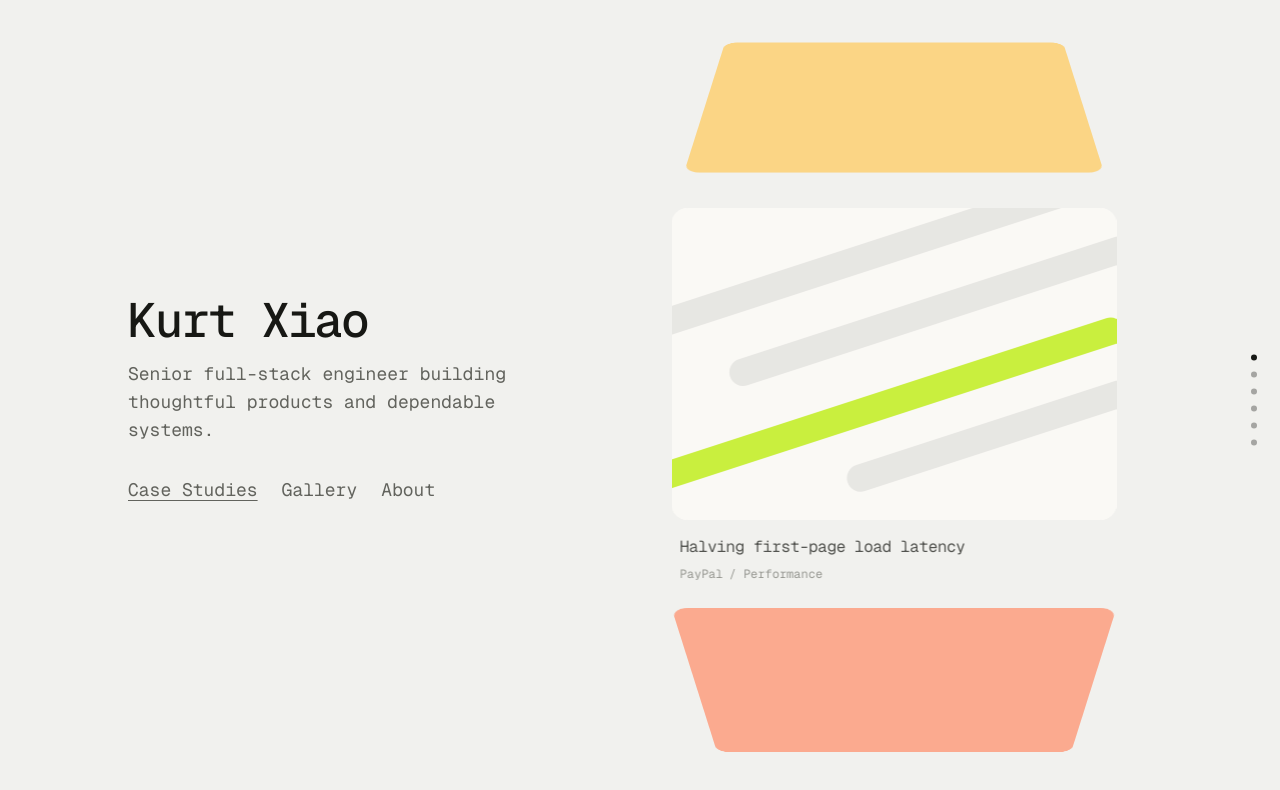
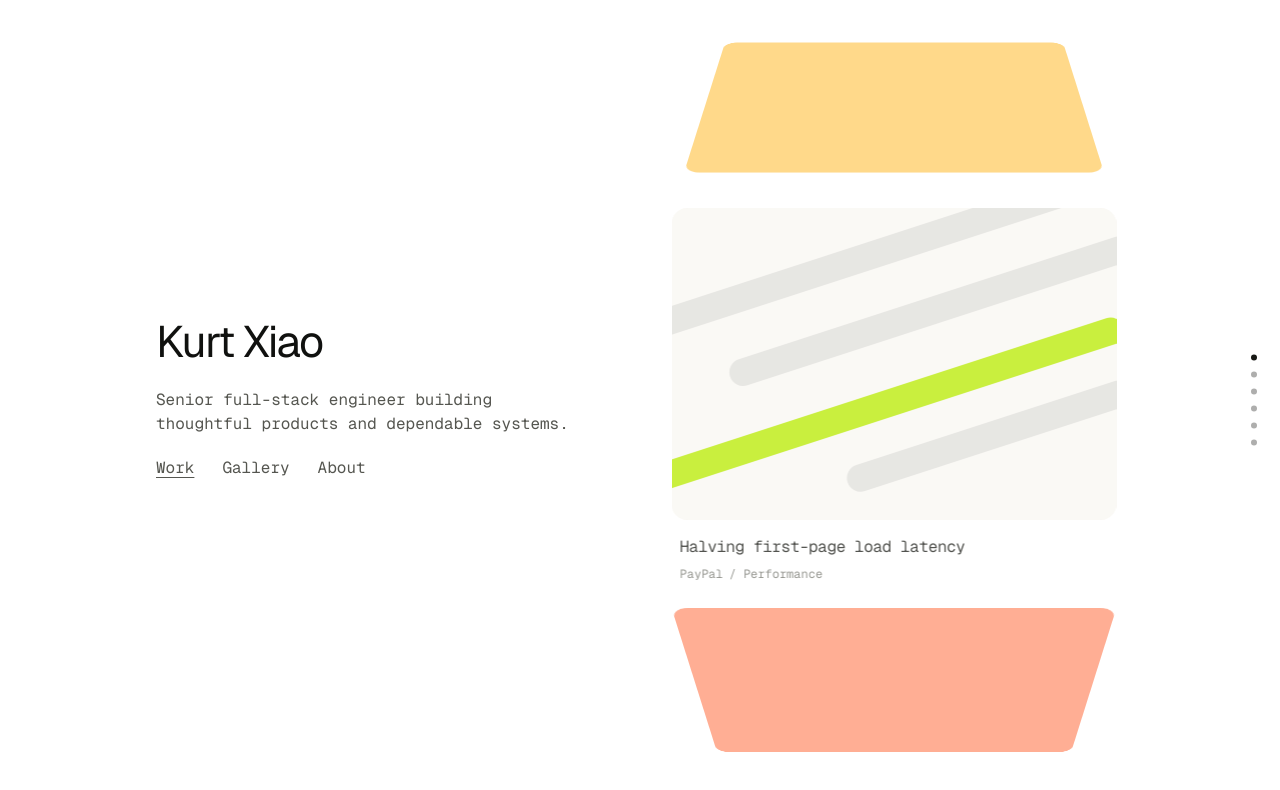
Before and after one commit to KurtXiaoZ/portfolio, a Next.js app: page / in a window 1280 px wide. Shown: the top 790 px of the page. Built offline with nearby package versions, Linux system fonts and the light colour scheme.

Commit message:
feat: refine landing page introduction

```diff
--- a/app/layout.tsx
+++ b/app/layout.tsx
@@ -1,6 +1,11 @@
 import type { Metadata } from 'next';
-import { Geist_Mono } from 'next/font/google';
+import { Geist, Geist_Mono } from 'next/font/google';
 import './globals.css';
+
+const geist = Geist({
+  subsets: ['latin'],
+  variable: '--font-geist',
+});
 
 const geistMono = Geist_Mono({
   subsets: ['latin'],
@@ -19,7 +24,7 @@ export default function RootLayout({
   children: React.ReactNode;
 }>) {
   return (
-    <html lang="en" className={geistMono.variable}>
+    <html lang="en" className={`${geist.variable} ${geistMono.variable}`}>
       <body>{children}</body>
     </html>
   );
--- a/components/home-introduction/home-introduction.tsx
+++ b/components/home-introduction/home-introduction.tsx
@@ -9,20 +9,20 @@ export function HomeIntroduction() {
   const activeView = getLandingView(usePathname());
 
   return (
-    <div className="w-full max-w-md px-8 max-[560px]:px-6">
-      <h1 className="mb-4 text-5xl leading-none font-medium tracking-[-0.045em] text-[#171814] dark:text-[#f0f0e9]">
+    <div className="w-full max-w-[30rem] px-8 min-[761px]:translate-x-11 max-[560px]:px-6">
+      <h1 className="mb-6 font-[family-name:var(--font-geist)] text-[2.75rem] leading-none font-normal tracking-[-0.035em] text-[#10110f] dark:text-[#f0f0e9]">
         Kurt Xiao
       </h1>
-      <p className="max-w-sm text-lg leading-7 text-[#62635d] dark:text-[#a8aaa2]">
+      <p className="max-w-[26rem] text-base leading-6 text-[#555650] dark:text-[#a8aaa2]">
         Senior full-stack engineer building thoughtful products and dependable
         systems.
       </p>
       <nav
         aria-label="Portfolio sections"
-        className="mt-8 flex flex-wrap gap-x-6 gap-y-2"
+        className="mt-5 flex flex-wrap gap-x-7 gap-y-2"
       >
         <Tab active={activeView === 'case-studies'} href="/">
-          Case Studies
+          Work
         </Tab>
         <Tab active={activeView === 'gallery'} href="/gallery">
           Gallery
--- a/components/portfolio-shell/portfolio-shell.tsx
+++ b/components/portfolio-shell/portfolio-shell.tsx
@@ -95,7 +95,7 @@ export function PortfolioShell({ left }: PortfolioShellProps) {
   const isCaseStudyOpen = pathname.startsWith('/work/');
 
   return (
-    <main className="flex h-dvh overflow-hidden bg-[#f1f1ee] text-[#171814] max-[760px]:flex-col dark:bg-[#131412] dark:text-[#f0f0e9]">
+    <main className="flex h-dvh overflow-hidden bg-white text-[#171814] max-[760px]:flex-col dark:bg-[#131412] dark:text-[#f0f0e9]">
       <motion.div
         animate={{ width: isCaseStudyOpen ? '67%' : '50%' }}
         className={clsx(
--- a/components/tab/tab.tsx
+++ b/components/tab/tab.tsx
@@ -11,7 +11,7 @@ export function Tab({ active = false, className, ...props }: TabProps) {
     <Link
       aria-current={active ? 'page' : undefined}
       className={clsx(
-        'text-lg leading-7 text-[#62635d] decoration-1 underline-offset-4 focus-visible:outline-2 focus-visible:outline-offset-4 focus-visible:outline-[#657800] dark:text-[#a8aaa2] dark:focus-visible:outline-[#c6ec39]',
+        'text-base leading-6 text-[#555650] decoration-1 underline-offset-4 focus-visible:outline-2 focus-visible:outline-offset-4 focus-visible:outline-[#657800] dark:text-[#a8aaa2] dark:focus-visible:outline-[#c6ec39]',
         active && 'underline',
         className,
       )}
```
Also changed, not shown: 2 other files (tests, documents, lock files or other folders).
